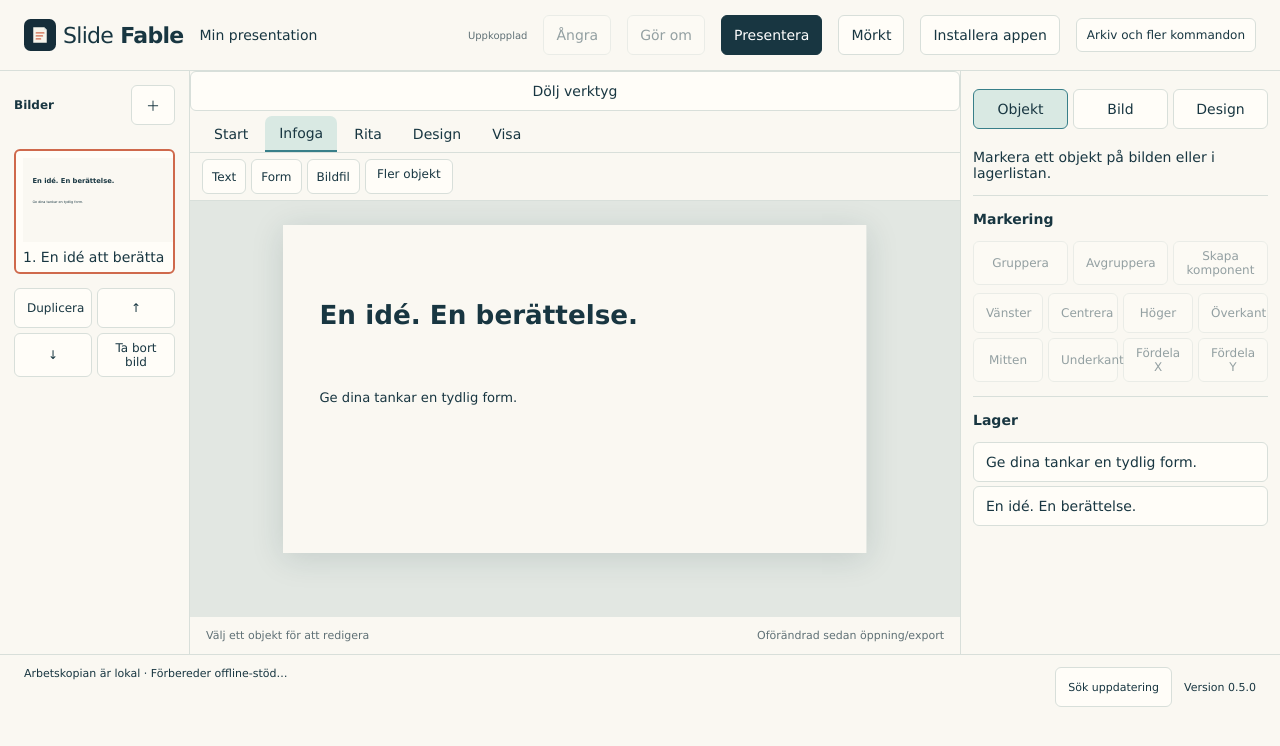
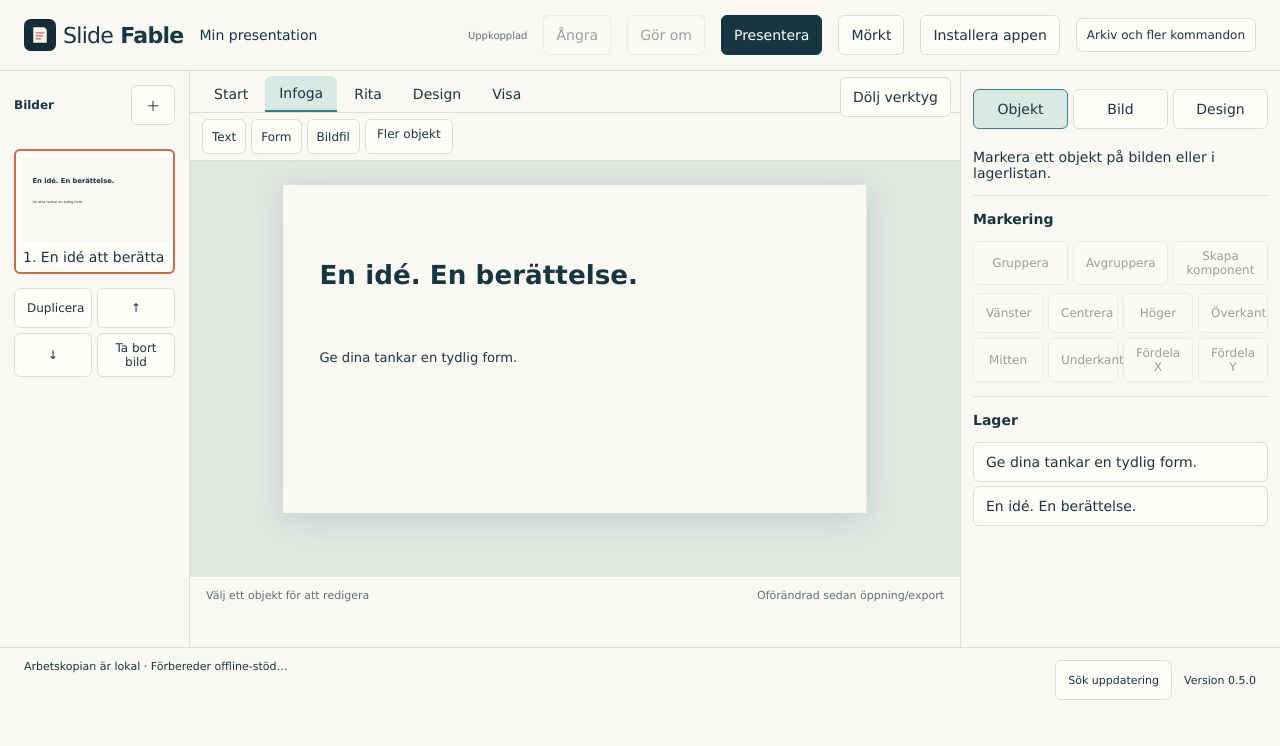
Before and after one commit to erland/slide-fable, a React (Vite) app: page / in a window 1280 px wide. Shown: the top 746 px of the page. Built offline with nearby package versions, Linux system fonts and the light colour scheme; what canonicalize would draw is missing.

Commit message:
style(ux): overlay collapse action in existing tab row, not extra toolbar

```diff
--- a/src/ui/editor.css
+++ b/src/ui/editor.css
@@ -89,3 +89,10 @@
 .ribbon-actions .workspace-controls-disclosure>summary{white-space:nowrap;min-height:34px}
 .ribbon-actions .workspace-controls-disclosure[open] .workspace-layout-controls{display:flex;gap:5px;flex-wrap:wrap;align-items:center}
 @media(max-width:900px){.editor-header .editor-menu-disclosure>summary{max-width:100px;overflow:hidden;text-overflow:ellipsis}.ribbon-actions .workspace-controls-disclosure .workspace-layout-controls{max-width:min(70vw,340px)}}
+
+/* SF-UX-15: one tab row even when the contextual toolbar is collapsed. */
+.editor-canvas-pane{position:relative}
+.ribbon-collapse{position:absolute;right:9px;top:6px;z-index:3;min-height:30px;padding:4px 8px;font-size:12px;border:1px solid var(--line);border-radius:6px;background:var(--panel)}
+.ribbon-tabs{padding-right:115px}
+.ribbon-panel[hidden]{display:none!important}
+@media(max-width:900px){.ribbon-tabs{padding-right:105px}.ribbon-collapse{right:6px;top:4px;font-size:11px}}
```
